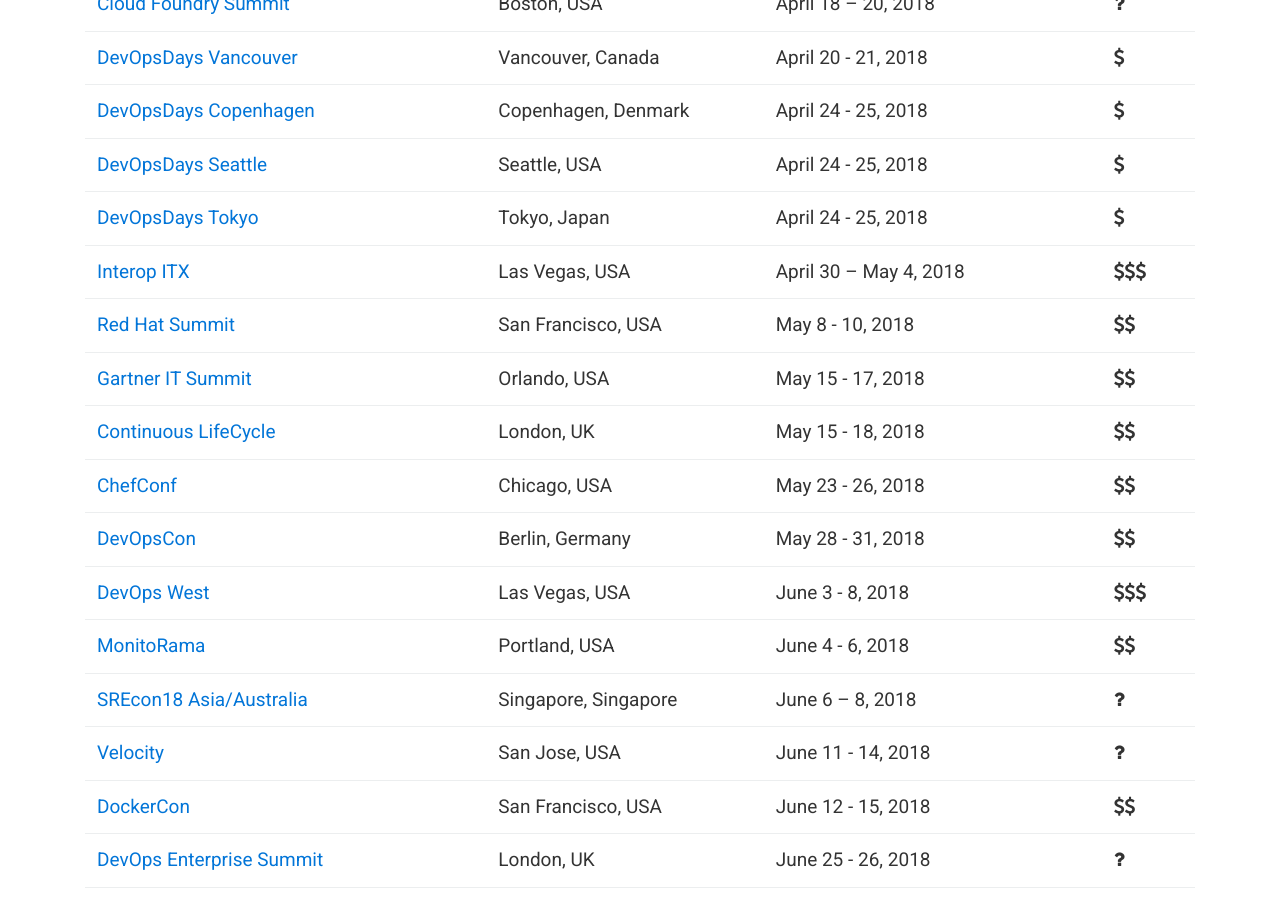
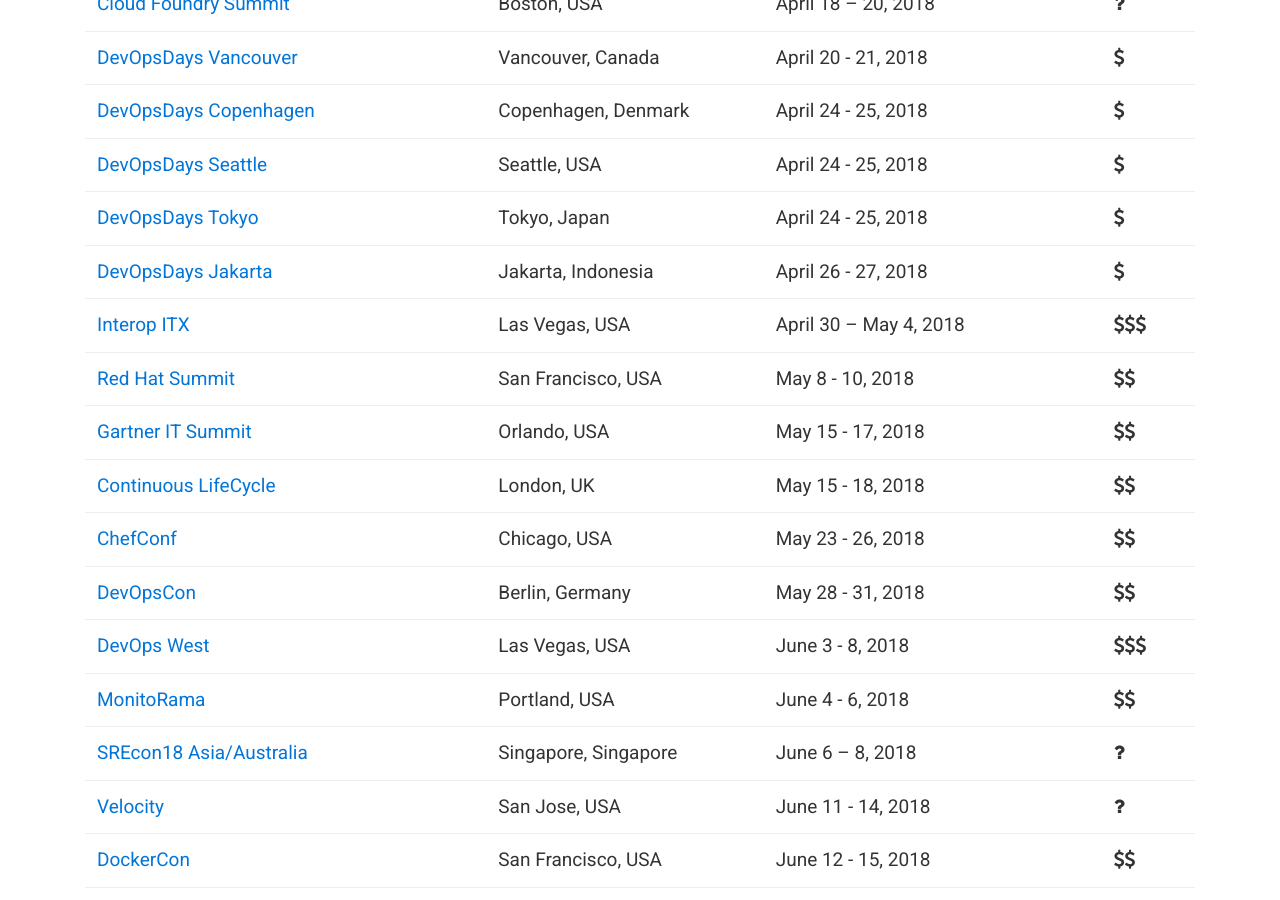
Before and after one commit to finspin/gotodevops.org, a Jekyll site: the page built from index.md, in a window 1280 px wide and 900 px high, scrolled down 1461 px. Built offline with Jekyll 4.4.1, drawn with Linux system fonts in a browser that asks for light colours; nearby versions of some CDN libraries.

Commit message:
DevOpsDays Jakarta

```diff
--- a/_data/conferences.yml
+++ b/_data/conferences.yml
@@ -250,6 +250,15 @@
   start-date: 1524571200
   cost: 1
 
+- name: DevOpsDays Jakarta
+  url: https://www.devopsdays.org/events/2018-jakarta
+  location:
+      city: Jakarta
+      country: Indonesia
+  date: April 26 - 27, 2018
+  start-date: 1524744000
+  cost: 1
+
 - name: Interop ITX
   url: https://www.interop.com/
   location:
```
